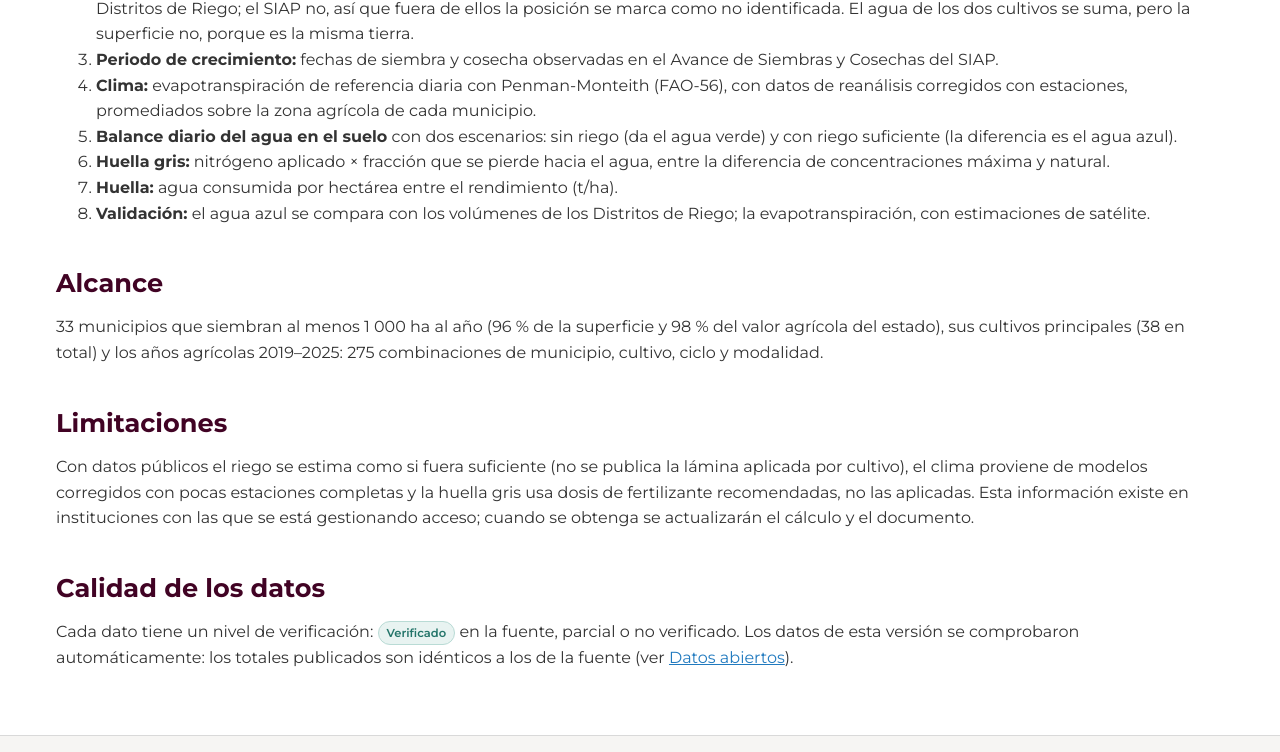
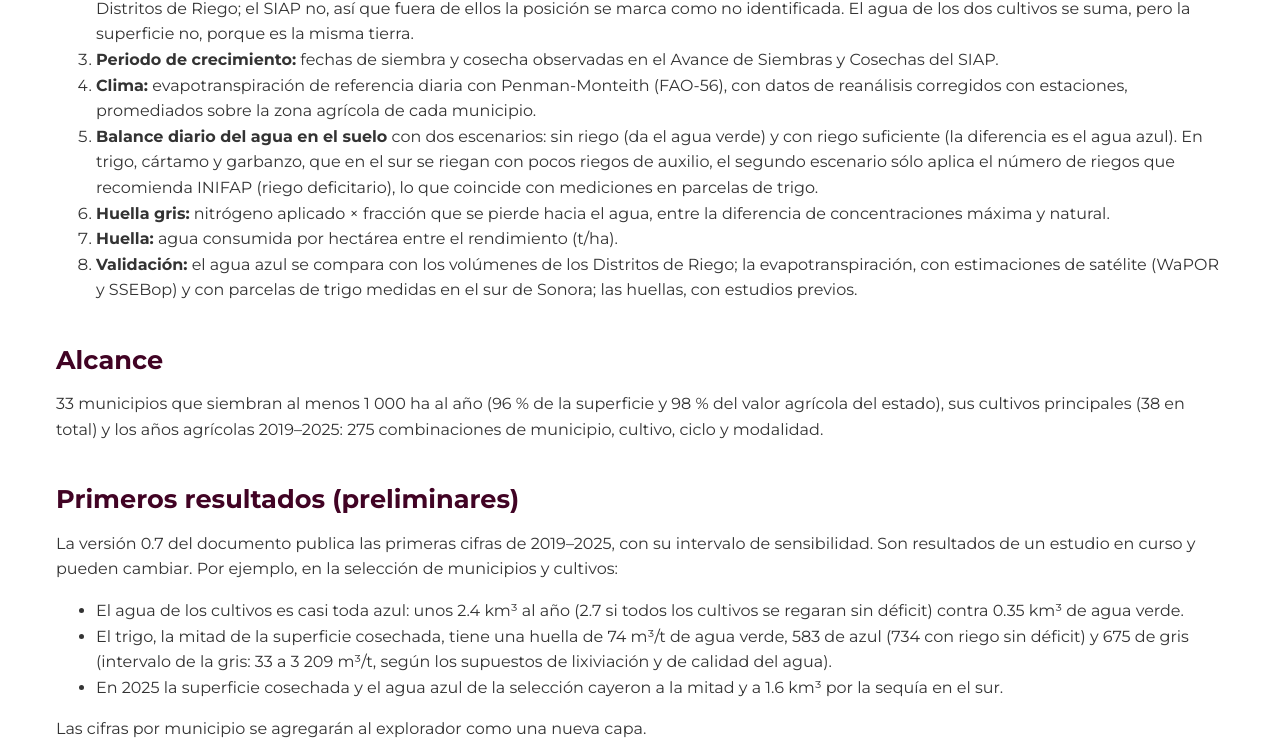
Before and after one commit to juliowaissman/observatorio-agua-agricola-sonora, an Astro site: page /observatorio-agua-agricola-sonora/metodologia in a window 1280 px wide. Shown: the part 830-1582 px from the top of the page. Built offline with nearby package versions, Linux system fonts and the light colour scheme; Astro itself is replaced by a stand-in of ours.

Commit message:
Metodología v0.7: primeras cifras preliminares de huella hídrica
Co-Authored-By: Claude Opus 5.5 <noreply@anthropic.com>

```diff
--- a/public/datos/verificacion.json
+++ b/public/datos/verificacion.json
@@ -1,5 +1,5 @@
 {
-  "fecha": "2026-11-22",
+  "fecha": "2026-11-23",
   "fallas": 0,
   "chequeos": [
     {
--- a/src/pages/metodologia.astro
+++ b/src/pages/metodologia.astro
@@ -5,7 +5,7 @@ const base = import.meta.env.BASE_URL;
 <Base titulo="Metodología" pagina="metodologia/" descripcion="Cómo se calculará la huella hídrica verde, azul y gris de los cultivos de Sonora.">
   <h1>Metodología</h1>
   <p class="intro">Resumen del procedimiento. El detalle, con ecuaciones y referencias, está en el
-    <a href={`${base}documentos/metodologia_huella_hidrica.pdf`}>documento metodológico (PDF, versión 0.1)</a>.</p>
+    <a href={`${base}documentos/metodologia_huella_hidrica.pdf`}>documento metodológico (PDF, versión 0.7)</a>.</p>
 
   <h2>¿Qué es la huella hídrica?</h2>
   <div class="tarjetas">
@@ -27,18 +27,32 @@ const base = import.meta.env.BASE_URL;
     <li><strong>Periodo de crecimiento:</strong> fechas de siembra y cosecha observadas en el Avance de Siembras y Cosechas del SIAP.</li>
     <li><strong>Clima:</strong> evapotranspiración de referencia diaria con Penman-Monteith (FAO-56), con datos de reanálisis corregidos con estaciones,
       promediados sobre la zona agrícola de cada municipio.</li>
-    <li><strong>Balance diario del agua en el suelo</strong> con dos escenarios: sin riego (da el agua verde) y con riego suficiente (la diferencia es el agua azul).</li>
+    <li><strong>Balance diario del agua en el suelo</strong> con dos escenarios: sin riego (da el agua verde) y con riego suficiente (la diferencia es el agua azul).
+      En trigo, cártamo y garbanzo, que en el sur se riegan con pocos riegos de auxilio, el segundo escenario sólo aplica el número
+      de riegos que recomienda INIFAP (riego deficitario), lo que coincide con mediciones en parcelas de trigo.</li>
     <li><strong>Huella gris:</strong> nitrógeno aplicado × fracción que se pierde hacia el agua, entre la diferencia de concentraciones máxima y natural.</li>
     <li><strong>Huella:</strong> agua consumida por hectárea entre el rendimiento (t/ha).</li>
-    <li><strong>Validación:</strong> el agua azul se compara con los volúmenes de los Distritos de Riego; la evapotranspiración, con estimaciones de satélite.</li>
+    <li><strong>Validación:</strong> el agua azul se compara con los volúmenes de los Distritos de Riego; la evapotranspiración, con estimaciones
+      de satélite (WaPOR y SSEBop) y con parcelas de trigo medidas en el sur de Sonora; las huellas, con estudios previos.</li>
   </ol>
 
   <h2>Alcance</h2>
   <p>33 municipios que siembran al menos 1 000 ha al año (96 % de la superficie y 98 % del valor agrícola del estado), sus cultivos principales
     (38 en total) y los años agrícolas 2019–2025: 275 combinaciones de municipio, cultivo, ciclo y modalidad.</p>
 
+  <h2>Primeros resultados (preliminares)</h2>
+  <p>La versión 0.7 del documento publica las primeras cifras de 2019–2025, con su intervalo de sensibilidad. Son resultados de un estudio
+    en curso y pueden cambiar. Por ejemplo, en la selección de municipios y cultivos:</p>
+  <ul>
+    <li>El agua de los cultivos es casi toda azul: unos 2.4 km³ al año (2.7 si todos los cultivos se regaran sin déficit) contra 0.35 km³ de agua verde.</li>
+    <li>El trigo, la mitad de la superficie cosechada, tiene una huella de 74 m³/t de agua verde, 583 de azul (734 con riego sin déficit)
+      y 675 de gris (intervalo de la gris: 33 a 3 209 m³/t, según los supuestos de lixiviación y de calidad del agua).</li>
+    <li>En 2025 la superficie cosechada y el agua azul de la selección cayeron a la mitad y a 1.6 km³ por la sequía en el sur.</li>
+  </ul>
+  <p>Las cifras por municipio se agregarán al explorador como una nueva capa.</p>
+
   <h2>Limitaciones</h2>
-  <p>Con datos públicos el riego se estima como si fuera suficiente (no se publica la lámina aplicada por cultivo), el clima proviene de modelos
+  <p>Con datos públicos el riego se estima como si fuera suficiente o, en trigo, cártamo y garbanzo, con el número de riegos recomendado (no se publica la lámina aplicada por cultivo), el clima proviene de modelos
     corregidos con pocas estaciones completas y la huella gris usa dosis de fertilizante recomendadas, no las aplicadas.
     Esta información existe en instituciones con las que se está gestionando acceso; cuando se obtenga se actualizarán el cálculo y el documento.</p>
 
```
Also changed, not shown: src/data/documentos.json (+9 -4 lines), 1 other file.
